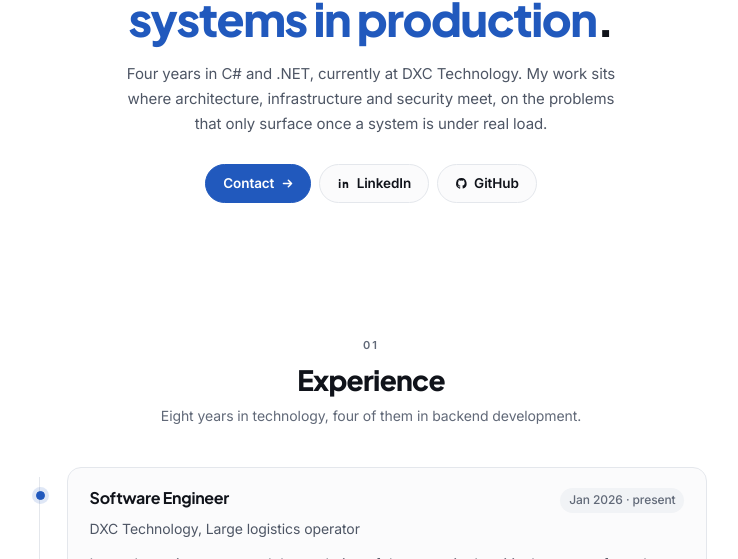
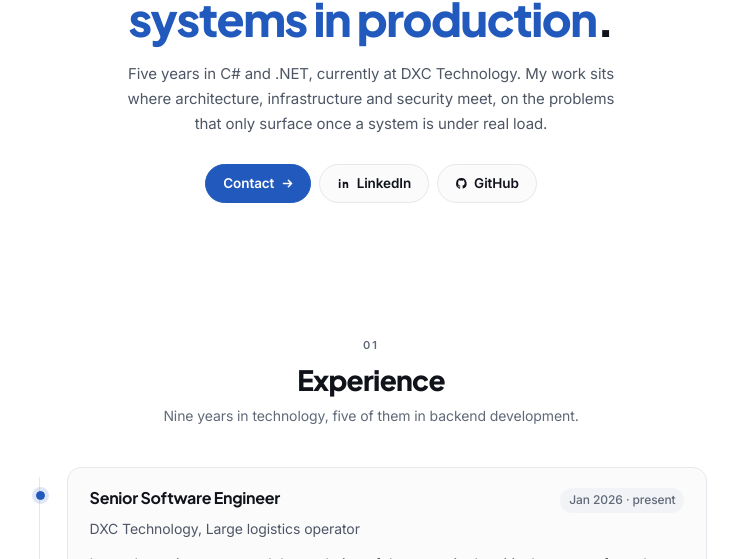
Before and after one commit to GustavoHSCruz/portfolio, a React (Vite) app: page / in a window 1280 px wide. Shown: the part 361-920 px from the top of the page, without its empty margins (269-1007 px from the left). Built offline with nearby package versions, Linux system fonts and the light colour scheme.

Commit message:
Atualiza cargo para sênior e tempo de experiência (9 anos em TI, 5 em dev)

```diff
--- a/index.html
+++ b/index.html
@@ -5,7 +5,7 @@
     <meta name="viewport" content="width=device-width, initial-scale=1.0" />
     <meta
       name="description"
-      content="Backend software engineer specialised in C# and .NET. Four years building and running production systems, currently at DXC Technology."
+      content="Senior backend software engineer specialised in C# and .NET. Five years building and running production systems, currently at DXC Technology."
     />
     <meta name="theme-color" content="#0e1319" />
     <script src="/theme.js"></script>
@@ -13,11 +13,11 @@
     <meta property="og:type" content="website" />
     <meta property="og:locale" content="en_US" />
     <meta property="og:site_name" content="Gustavo Cruz" />
-    <meta property="og:title" content="Gustavo Cruz | Backend Software Engineer" />
+    <meta property="og:title" content="Gustavo Cruz | Senior Backend Software Engineer" />
     <meta property="og:url" content="https://gcruz.geg.dev.br/" />
     <meta
       property="og:description"
-      content="Backend software engineer specialised in C# and .NET. Four years building and running production systems, currently at DXC Technology."
+      content="Senior backend software engineer specialised in C# and .NET. Five years building and running production systems, currently at DXC Technology."
     />
     <meta property="og:image" content="https://gcruz.geg.dev.br/og.png" />
     <meta property="og:image:type" content="image/png" />
@@ -25,25 +25,25 @@
     <meta property="og:image:height" content="630" />
     <meta
       property="og:image:alt"
-      content="Gustavo Cruz, Backend Software Engineer"
+      content="Gustavo Cruz, Senior Backend Software Engineer"
     />
 
     <meta name="twitter:card" content="summary_large_image" />
-    <meta name="twitter:title" content="Gustavo Cruz | Backend Software Engineer" />
+    <meta name="twitter:title" content="Gustavo Cruz | Senior Backend Software Engineer" />
     <meta
       name="twitter:description"
-      content="Backend software engineer specialised in C# and .NET. Four years building and running production systems, currently at DXC Technology."
+      content="Senior backend software engineer specialised in C# and .NET. Five years building and running production systems, currently at DXC Technology."
     />
     <meta name="twitter:image" content="https://gcruz.geg.dev.br/og.png" />
     <meta
       name="twitter:image:alt"
-      content="Gustavo Cruz, Backend Software Engineer"
+      content="Gustavo Cruz, Senior Backend Software Engineer"
     />
 
     <link rel="canonical" href="https://gcruz.geg.dev.br/" />
     <link rel="describedby" href="/llms.txt" type="text/markdown" />
 
-    <title>Gustavo Cruz | Backend Software Engineer</title>
+    <title>Gustavo Cruz | Senior Backend Software Engineer</title>
     <link rel="icon" href="/favicon.svg" type="image/svg+xml" />
   </head>
 
--- a/src/data/content.ts
+++ b/src/data/content.ts
@@ -15,7 +15,7 @@ export const identity = {
 export const jobs: Record<Lang, Job[]> = {
 	pt: [
 		{
-			role: "Engenheiro de Software Pleno",
+			role: "Engenheiro de Software Sênior",
 			org: "DXC Technology",
 			context: "Operadora logística de grande porte",
 			period: "jan/2026 · atual",
@@ -72,7 +72,7 @@ export const jobs: Record<Lang, Job[]> = {
 	],
 	en: [
 		{
-			role: "Software Engineer",
+			role: "Senior Software Engineer",
 			org: "DXC Technology",
 			context: "Large logistics operator",
 			period: "Jan 2026 · present",
--- a/src/data/ui.ts
+++ b/src/data/ui.ts
@@ -10,16 +10,16 @@ export const ui: Record<Lang, Record<string, string>> = {
 		navContact: "Contato",
 		themeToggle: "Alternar tema",
 
-		role: "Engenheiro de Software",
+		role: "Engenheiro de Software Sênior",
 		location: "Brasil",
 		heroPre: "Engenheiro de software backend focado em ",
 		heroAccent: "sistemas em produção",
 		heroPost: ".",
 		heroBlurb:
-			"Quatro anos em C# e .NET, hoje na DXC Technology. Meu trabalho fica onde arquitetura, infraestrutura e segurança se encontram, nos problemas que só aparecem com o sistema sob carga real.",
+			"Cinco anos em C# e .NET, hoje na DXC Technology. Meu trabalho fica onde arquitetura, infraestrutura e segurança se encontram, nos problemas que só aparecem com o sistema sob carga real.",
 
 		experienceTitle: "Experiência",
-		experienceLead: "Oito anos em tecnologia, quatro deles em desenvolvimento backend.",
+		experienceLead: "Nove anos em tecnologia, cinco deles em desenvolvimento backend.",
 		projectsTitle: "Projetos",
 		projectsLead: "O que eu construí por fora do horário de trabalho.",
 		educationTitle: "Formação",
@@ -42,16 +42,16 @@ export const ui: Record<Lang, Record<string, string>> = {
 		navContact: "Contact",
 		themeToggle: "Toggle theme",
 
-		role: "Software Engineer",
+		role: "Senior Software Engineer",
 		location: "Brazil",
 		heroPre: "Backend software engineer focused on ",
 		heroAccent: "systems in production",
 		heroPost: ".",
 		heroBlurb:
-			"Four years in C# and .NET, currently at DXC Technology. My work sits where architecture, infrastructure and security meet, on the problems that only surface once a system is under real load.",
+			"Five years in C# and .NET, currently at DXC Technology. My work sits where architecture, infrastructure and security meet, on the problems that only surface once a system is under real load.",
 
 		experienceTitle: "Experience",
-		experienceLead: "Eight years in technology, four of them in backend development.",
+		experienceLead: "Nine years in technology, five of them in backend development.",
 		projectsTitle: "Projects",
 		projectsLead: "What I have built outside working hours.",
 		educationTitle: "Education",
```
Also changed, not shown: src/data/seo.ts (+5 -5 lines), public/llms.txt.
